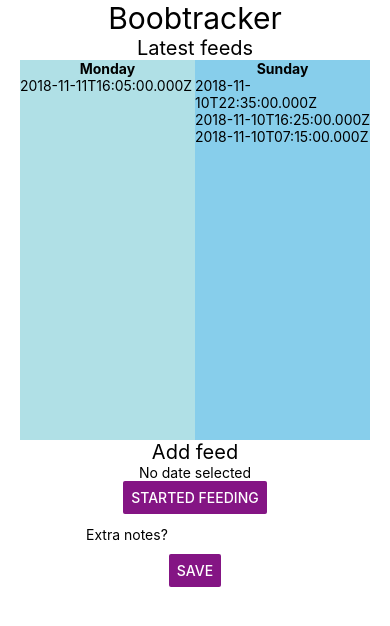
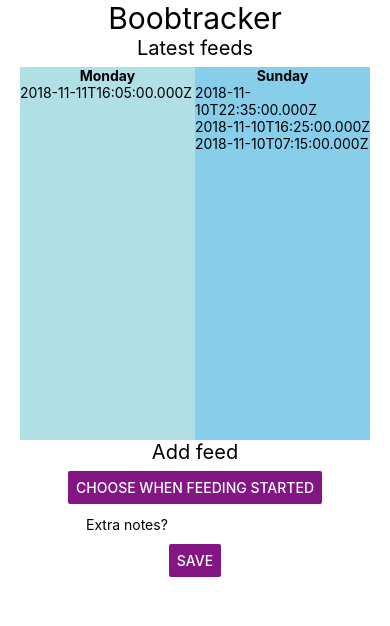
Before and after one commit to skurpi/milkyway, a React Native app: screen / in a window 390 px wide. Shown: the top 626 px of the page. Built offline with nearby package versions, Linux system fonts and the light colour scheme.

Commit message:
Wire up the basic save function

```diff
--- a/App.js
+++ b/App.js
@@ -20,7 +20,14 @@ export default class App extends React.Component {
         }
       ] //todo get pre-sorted and grouped from database
     };
+
+    this.handleSaveFeed = this.handleSaveFeed.bind(this);
   }
+
+  handleSaveFeed(obj) {
+    console.log("todo", obj);
+  }
+
   render() {
     return (
       <SafeAreaView
@@ -32,11 +39,7 @@ export default class App extends React.Component {
         <View style={{ flex: 1, alignItems: "center" }}>
           <Title>Boobtracker</Title>
           <LatestFeeds feeds={this.state.feeds} />
-          <FeedLogger
-            saveFeed={() => {
-              console.log("todo");
-            }}
-          />
+          <FeedLogger saveFeed={this.handleSaveFeed} />
         </View>
       </SafeAreaView>
     );
--- a/ui-components/FeedLogger.js
+++ b/ui-components/FeedLogger.js
@@ -1,5 +1,5 @@
 import React, { Component } from "react";
-import { View, TextInput, Button, Text } from "react-native";
+import { View, TextInput, Button } from "react-native";
 import DateTimePicker from "react-native-modal-datetime-picker";
 
 import Header from "./Header";
@@ -11,7 +11,9 @@ function handleDate(date) {
 export default class FeedLogger extends Component {
   constructor(props) {
     super(props);
-    this.state = { isDateTimePickerVisible: false, date: "No date selected" };
+    this.state = {
+      isDateTimePickerVisible: false
+    };
 
     this.showTimePicker = () =>
       this.setState({ isDateTimePickerVisible: true });
@@ -22,6 +24,15 @@ export default class FeedLogger extends Component {
     this.handleDatePicked = date => {
       this.setState({ date: date.toString(), isDateTimePickerVisible: false });
     };
+
+    this.handleSave = this.handleSave.bind(this);
+  }
+
+  handleSave() {
+    // TODO: better validation
+    if (this.state.date) {
+      this.props.saveFeed({ date: this.state.date, notes: this.state.notes });
+    }
   }
 
   render() {
@@ -29,20 +40,23 @@ export default class FeedLogger extends Component {
       <>
         <Header>Add feed</Header>
         <View style={{ flex: 1, alignItems: "center" }}>
-          <Text>{handleDate(this.state.date)}</Text>
           <Button
             onPress={this.showTimePicker}
-            title="Started feeding"
+            title={
+              this.state.date
+                ? handleDate(this.state.date)
+                : "Choose when feeding started"
+            }
             color="#841584"
-            accessibilityLabel="Choose the time that the feeding started"
+            accessibilityLabel="Choose a time for when the feeding started"
           />
           <TextInput
             style={{ height: 40 }}
             placeholder="Extra notes?"
-            onChangeText={text => this.setState({ text })}
+            onChangeText={text => this.setState({ notes: text })}
           />
           <Button
-            onPress={this.props.saveFeed}
+            onPress={this.handleSave}
             title="Save"
             color="#841584"
             accessibilityLabel="Save the details of the feed"
--- a/ui-components/Header.js
+++ b/ui-components/Header.js
@@ -2,5 +2,5 @@ import React from "react";
 import { Text } from "react-native";
 
 export default function Header({ children }) {
-  return <Text style={{ fontSize: 20 }}>{children}</Text>;
+  return <Text style={{ fontSize: 20, marginBottom: 7 }}>{children}</Text>;
 }
```
